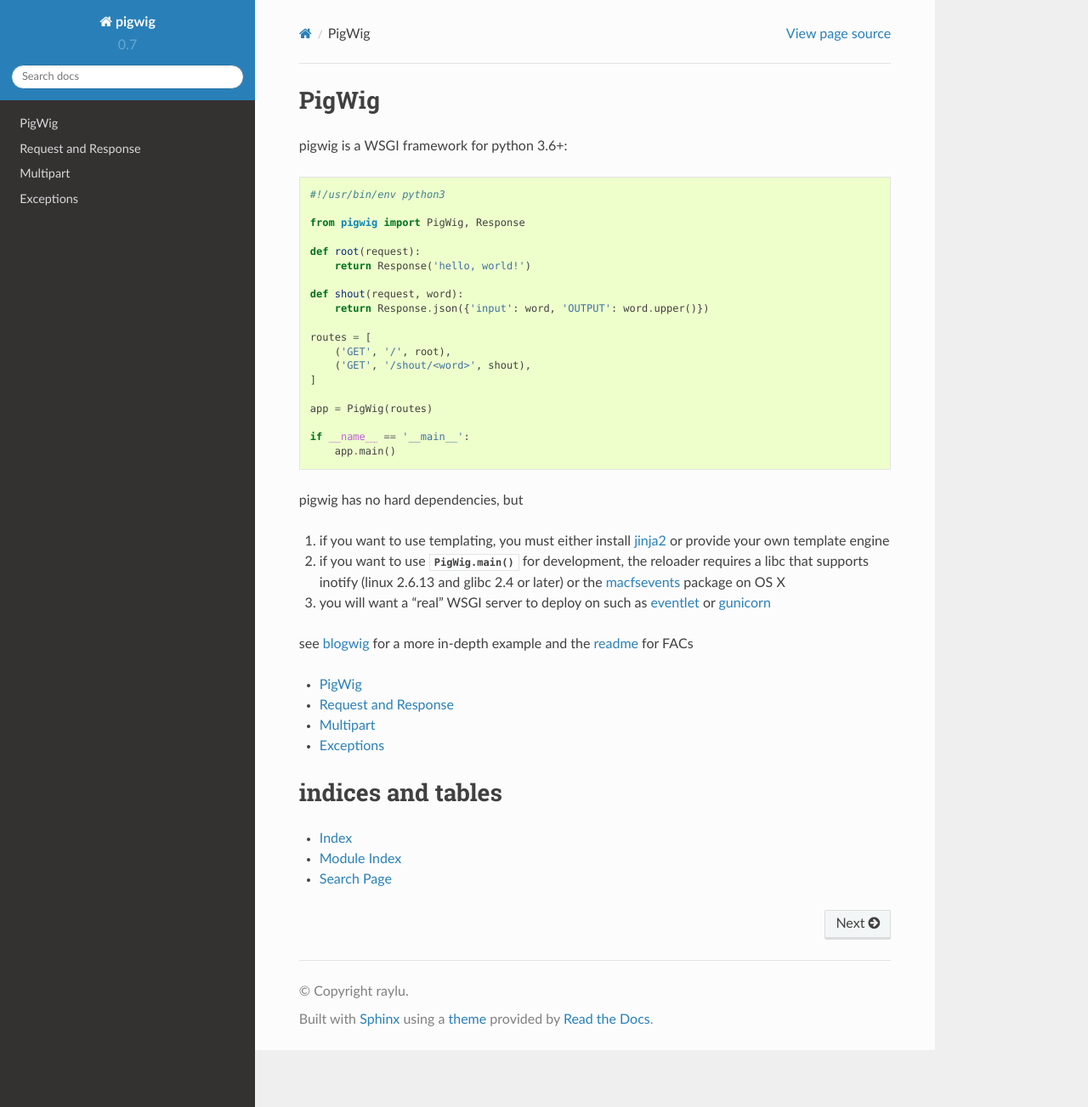
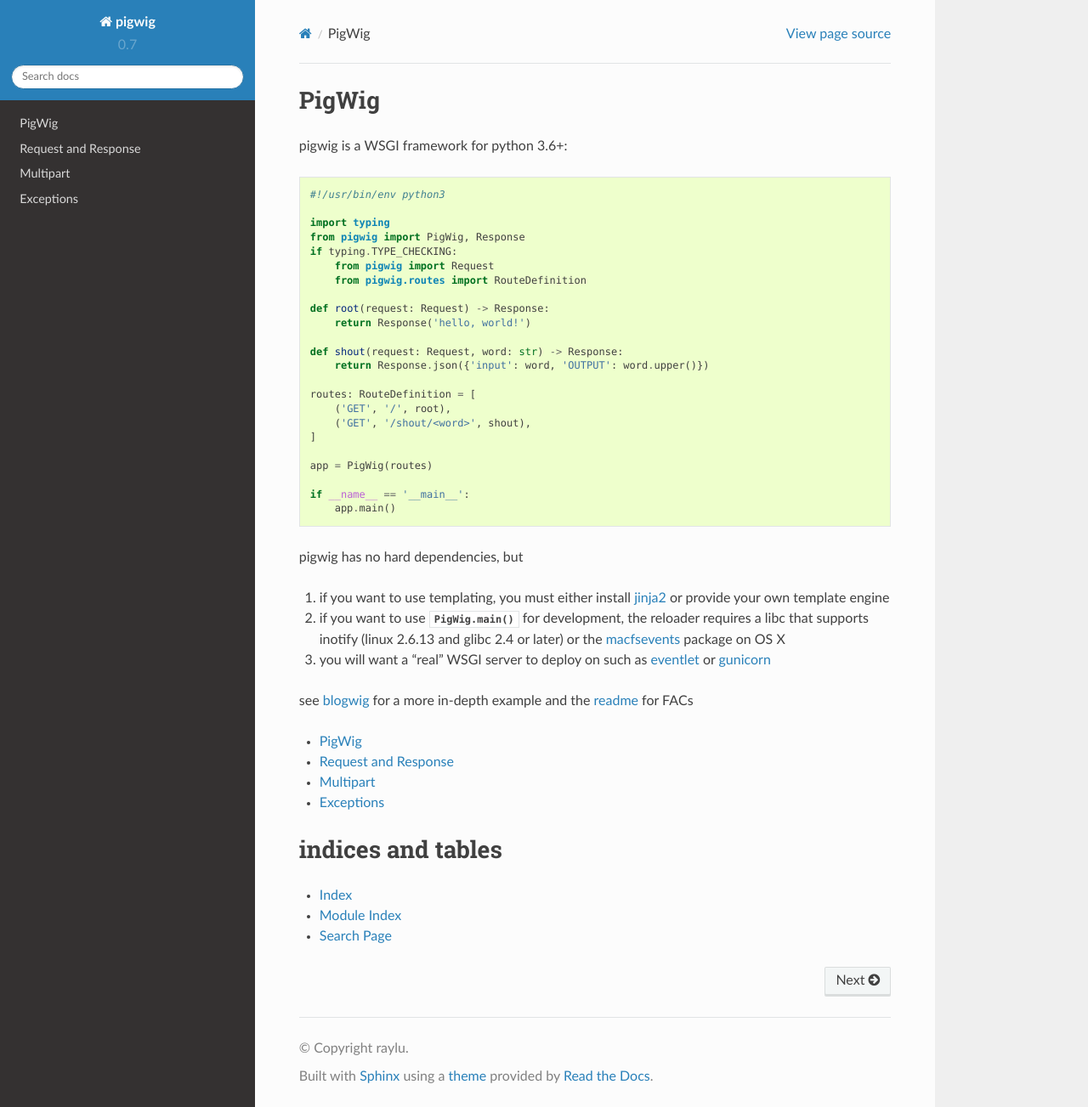
Before and after one commit to raylu/pigwig, a Sphinx documentation site: the page built from docs/index.rst, in a window 1280 px wide and 1303 px high. Shown: the whole window at 85% size. Built offline with Sphinx 7.4.7 and the Read the Docs theme 2.0.0, drawn with Linux system fonts in a browser that asks for light colours.

Commit message:
add RouteDefinition in sample code
this helps avoid https://github.com/python/mypy/issues/10740

```diff
--- a/docs/index.rst
+++ b/docs/index.rst
@@ -7,15 +7,19 @@
 
     #!/usr/bin/env python3
 
+    import typing
     from pigwig import PigWig, Response
+    if typing.TYPE_CHECKING:
+        from pigwig import Request
+        from pigwig.routes import RouteDefinition
 
-    def root(request):
+    def root(request: Request) -> Response:
         return Response('hello, world!')
 
-    def shout(request, word):
+    def shout(request: Request, word: str) -> Response:
         return Response.json({'input': word, 'OUTPUT': word.upper()})
 
-    routes = [
+    routes: RouteDefinition = [
         ('GET', '/', root),
         ('GET', '/shout/<word>', shout),
     ]
```
